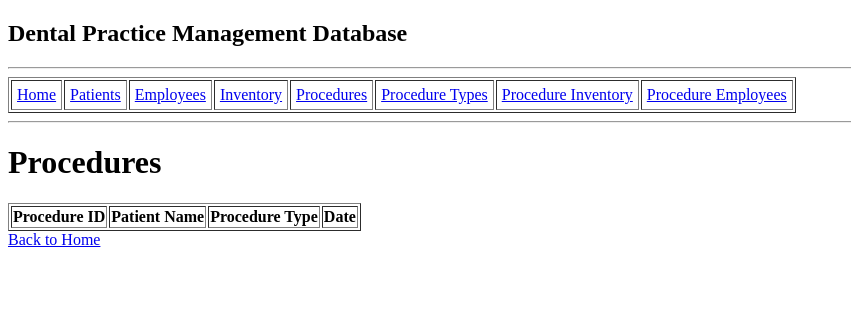
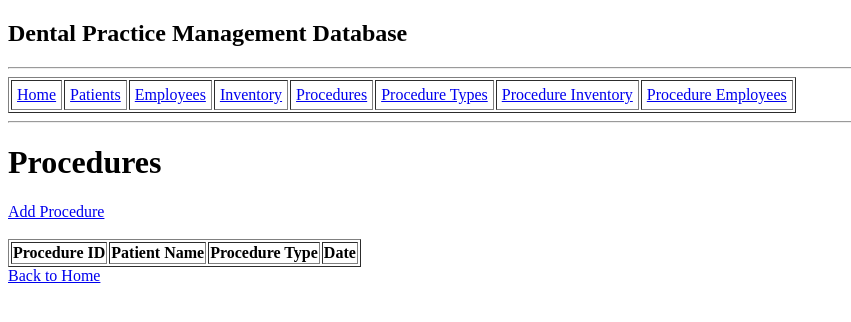
Before and after one commit to burton-its/step3, a Flask app: page /browse_procedures in a window 1280 px wide. Shown: the top 322 px of the page, without its empty margins (0-851 px from the left). Run offline with Flask 3, Linux system fonts and the light colour scheme; data that the repository does not hold is empty; some libraries are stand-ins or nearby versions.

Commit message:
Added CUD features for employee, inventory, and procedure table

```diff
--- a/DDL.sql
+++ b/DDL.sql
@@ -63,6 +63,7 @@ BEGIN
       FOREIGN KEY (patient_id) REFERENCES patient(patient_id)
         ON DELETE CASCADE,
       FOREIGN KEY (procedure_type_id) REFERENCES procedure_type(procedure_type_id)
+        ON DELETE CASCADE
   );
 
   -- junction: procedure <-> employee
@@ -73,6 +74,7 @@ BEGIN
       FOREIGN KEY (procedure_id) REFERENCES `procedure`(procedure_id)
         ON DELETE CASCADE,
       FOREIGN KEY (employee_id) REFERENCES employee(employee_id)
+        ON DELETE CASCADE
   );
 
   -- junction: procedure <-> inventory
@@ -84,6 +86,7 @@ BEGIN
       FOREIGN KEY (procedure_id) REFERENCES `procedure`(procedure_id)
         ON DELETE CASCADE,
       FOREIGN KEY (product_id) REFERENCES inventory(product_id)
+        ON DELETE CASCADE
   );
 
   -- seed data
--- a/PL.sql
+++ b/PL.sql
@@ -39,6 +39,111 @@ BEGIN
     WHERE patient_id = p_patient_id;
 END//
 
+-- EMPLOYEE PROCEDURES
+DROP PROCEDURE IF EXISTS sp_add_employee//
+CREATE PROCEDURE sp_add_employee(
+    IN e_first_name VARCHAR(255),
+    IN e_last_name VARCHAR(255),
+    IN e_role VARCHAR(255)
+)
+BEGIN
+    INSERT INTO employee (first_name, last_name, `role`)
+    VALUES (e_first_name, e_last_name, e_role);
+END//
+
+DROP PROCEDURE IF EXISTS sp_update_employee//
+CREATE PROCEDURE sp_update_employee(
+    IN e_employee_id INT,
+    IN e_first_name VARCHAR(255),
+    IN e_last_name VARCHAR(255),
+    IN e_role VARCHAR(255)
+)
+BEGIN
+    UPDATE employee
+    SET first_name = e_first_name,
+        last_name = e_last_name,
+        `role` = e_role
+    WHERE employee_id = e_employee_id;
+END//
+
+DROP PROCEDURE IF EXISTS sp_delete_employee//
+CREATE PROCEDURE sp_delete_employee(
+    IN e_employee_id INT
+)
+BEGIN
+    DELETE FROM employee
+    WHERE employee_id = e_employee_id;
+END//
+
+-- INVENTORY PROCEDURES
+DROP PROCEDURE IF EXISTS sp_add_inventory//
+CREATE PROCEDURE sp_add_inventory(
+    IN i_product_name VARCHAR(255),
+    IN i_unit_cost DECIMAL(10,2)
+)
+BEGIN
+    INSERT INTO inventory (product_name, unit_cost)
+    VALUES (i_product_name, i_unit_cost);
+END//
+
+DROP PROCEDURE IF EXISTS sp_update_inventory//
+CREATE PROCEDURE sp_update_inventory(
+    IN i_product_id INT,
+    IN i_product_name VARCHAR(255),
+    IN i_unit_cost DECIMAL(10,2)
+)
+BEGIN
+    UPDATE inventory
+    SET product_name = i_product_name,
+        unit_cost = i_unit_cost
+    WHERE product_id = i_product_id;
+END//
+
+DROP PROCEDURE IF EXISTS sp_delete_inventory//
+CREATE PROCEDURE sp_delete_inventory(
+    IN i_product_id INT
+)
+BEGIN
+    DELETE FROM inventory
+    WHERE product_id = i_product_id;
+END//
+
+-- PROCEDURE PROCEDURES
+DROP PROCEDURE IF EXISTS sp_add_procedure//
+CREATE PROCEDURE sp_add_procedure(
+    IN pr_patient_id INT,
+    IN pr_procedure_date DATE,
+    IN pr_procedure_type_id INT
+)
+BEGIN
+    INSERT INTO `procedure` (patient_id, procedure_date, procedure_type_id)
+    VALUES (pr_patient_id, pr_procedure_date, pr_procedure_type_id);
+END//
+
+DROP PROCEDURE IF EXISTS sp_update_procedure//
+CREATE PROCEDURE sp_update_procedure(
+    IN pr_procedure_id INT,
+    IN pr_patient_id INT,
+    IN pr_procedure_date DATE,
+    IN pr_procedure_type_id INT
+)
+BEGIN
+    UPDATE `procedure`
+    SET patient_id = pr_patient_id,
+        procedure_date = pr_procedure_date,
+        procedure_type_id = pr_procedure_type_id
+    WHERE procedure_id = pr_procedure_id;
+END//
+
+DROP PROCEDURE IF EXISTS sp_delete_procedure//
+CREATE PROCEDURE sp_delete_procedure(
+    IN pr_procedure_id INT
+)
+BEGIN
+    DELETE FROM `procedure`
+    WHERE procedure_id = pr_procedure_id;
+END//
+
 -- PROCEDURE INVENTORY PROCEDURES
 DROP PROCEDURE IF EXISTS sp_update_procedure_inventory//
 CREATE PROCEDURE sp_update_procedure_inventory(
--- a/app.py
+++ b/app.py
@@ -108,7 +108,7 @@ def edit_patient(patient_id):
     return render_template('edit_patient.html', patient=patient)
 
 
-# delete
+# delete patient
 @app.route('/patients/delete/<int:patient_id>', methods=['POST'])
 def delete_patient(patient_id):
     cur = mysql.connection.cursor()
@@ -118,6 +118,7 @@ def delete_patient(patient_id):
     cur.close()
     return redirect('/browse_patients')
 
+# browse employee
 @app.route('/browse_employees')
 def browse_employees():
     cur = mysql.connection.cursor()
@@ -130,6 +131,66 @@ def browse_employees():
     cur.close()
     return render_template('browse_employees.html', employees=employees)
 
+# add employee
+@app.route('/employees/add', methods=['GET', 'POST'])
+def add_employee():
+    if request.method == 'POST':
+        first = request.form['first_name']
+        last  = request.form['last_name']
+        role = request.form['role']
+
+        cur = mysql.connection.cursor()
+        cur.execute(
+            """
+            CALL sp_add_employee(%s, %s, %s)
+            """,
+            (first, last, role)
+        )
+        cur.nextset()
+        mysql.connection.commit()
+        cur.close()
+        return redirect('/browse_employees')
+
+    return render_template('add_employee.html')
+
+# edit employee
+@app.route('/employees/edit/<int:employee_id>', methods=['GET', 'POST'])
+def edit_employee(employee_id):
+    cur = mysql.connection.cursor()
+
+    if request.method == 'POST':
+        first = request.form['first_name']
+        last  = request.form['last_name']
+        role = request.form['role']
+
+        cur.execute(
+            """
+            CALL sp_update_employee(%s, %s, %s, %s)
+            """,
+            (employee_id, first, last, role)
+        )
+        cur.nextset()
+        mysql.connection.commit()
+        cur.close()
+        return redirect('/browse_employees')
+
+    # GET: get *
+    cur.execute("SELECT * FROM employee WHERE employee_id=%s", (employee_id,))
+    employee = cur.fetchone()
+    cur.close()
+    return render_template('edit_employee.html', employee=employee)
+
+# delete employee
+@app.route('/employees/delete/<int:employee_id>', methods=['POST'])
+def delete_employee(employee_id):
+    cur = mysql.connection.cursor()
+    cur.execute("CALL sp_delete_employee(%s)", (employee_id,))
+    cur.nextset()
+    mysql.connection.commit()
+    cur.close()
+    return redirect('/browse_employees')
+
+#browse inventory
 @app.route('/browse_inventory')
 def browse_inventory():
     cur = mysql.connection.cursor()
@@ -142,6 +203,64 @@ def browse_inventory():
     cur.close()
     return render_template('browse_inventory.html', inventories=inventories)
 
+# add inventory
+@app.route('/inventory/add', methods=['GET', 'POST'])
+def add_inventory():
+    if request.method == 'POST':
+        name = request.form['product_name']
+        unit_cost  = request.form['unit_cost']
+
+        cur = mysql.connection.cursor()
+        cur.execute(
+            """
+            CALL sp_add_inventory(%s, %s)
+            """,
+            (name, unit_cost)
+        )
+        cur.nextset()
+        mysql.connection.commit()
+        cur.close()
+        return redirect('/browse_inventory')
+
+    return render_template('add_inventory.html')
+
+# edit inventory
+@app.route('/inventory/edit/<int:product_id>', methods=['GET', 'POST'])
+def edit_inventory(product_id):
+    cur = mysql.connection.cursor()
+
+    if request.method == 'POST':
+        name = request.form['product_name']
+        unit_cost  = request.form['unit_cost']
+
+        cur.execute(
+            """
+            CALL sp_update_inventory(%s, %s, %s)
+            """,
+            (product_id, name, unit_cost)
+        )
+        cur.nextset()
+        mysql.connection.commit()
+        cur.close()
+        return redirect('/browse_inventory')
+
+    # GET: get *
+    cur.execute("SELECT * FROM inventory WHERE product_id=%s", (product_id,))
+    inventory = cur.fetchone()
+    cur.close()
+    return render_template('edit_inventory.html', inventory=inventory)
+
+# delete inventory
+@app.route('/inventory/delete/<int:product_id>', methods=['POST'])
+def delete_inventory(product_id):
+    cur = mysql.connection.cursor()
+    cur.execute("CALL sp_delete_inventory(%s)", (product_id,))
+    cur.nextset()
+    mysql.connection.commit()
+    cur.close()
+    return redirect('/browse_inventory')
+
+# browse procedures
 @app.route('/browse_procedures')
 def browse_procedures():
     cur = mysql.connection.cursor()
@@ -163,6 +282,66 @@ def browse_procedures():
     cur.close()
     return render_template('browse_procedures.html', procedures=procedures)
 
+# add procedure
+@app.route('/procedures/add', methods=['GET', 'POST'])
+def add_procedure():
+    if request.method == 'POST':
+        patient_id = request.form['patient_id']
+        date  = request.form['procedure_date']
+        procedure_type_id = request.form['procedure_type_id']
+
+        cur = mysql.connection.cursor()
+        cur.execute(
+            """
+            CALL sp_add_procedure(%s, %s, %s)
+            """,
+            (patient_id, date, procedure_type_id)
+        )
+        cur.nextset()
+        mysql.connection.commit()
+        cur.close()
+        return redirect('/browse_procedures')
+
+    return render_template('add_procedure.html')
+
+# edit procedure
+@app.route('/procedures/edit/<int:procedure_id>', methods=['GET', 'POST'])
+def edit_procedure(procedure_id):
+    cur = mysql.connection.cursor()
+
+    if request.method == 'POST':
+        patient_id = request.form['patient_id']
+        date  = request.form['procedure_date']
+        procedure_type_id = request.form['procedure_type_id']
+
+        cur.execute(
+            """
+            CALL sp_update_procedure(%s, %s, %s, %s)
+            """,
+            (procedure_id, patient_id, date, procedure_type_id)
+        )
+        cur.nextset()
+        mysql.connection.commit()
+        cur.close()
+        return redirect('/browse_procedures')
+
+    # GET: get *
+    cur.execute("SELECT * FROM `procedure` WHERE procedure_id=%s", (procedure_id,))
+    procedure = cur.fetchone()
+    cur.close()
+    return render_template('edit_procedure.html', procedure=procedure)
+
+# delete procedure
+@app.route('/procedures/delete/<int:procedure_id>', methods=['POST'])
+def delete_procedure(procedure_id):
+    cur = mysql.connection.cursor()
+    cur.execute("CALL sp_delete_procedure(%s)", (procedure_id,))
+    cur.nextset()
+    mysql.connection.commit()
+    cur.close()
+    return redirect('/browse_procedures')
+
+# browse procedure types
 @app.route('/browse_procedure_types')
 def browse_procedure_types():
     cur = mysql.connection.cursor()
@@ -175,7 +354,7 @@ def browse_procedure_types():
     cur.close()
     return render_template('browse_procedure_types.html', procedure_types=procedure_types)
 
-
+# browse procedure inventory
 @app.route('/browse_procedure_inventory')
 def browse_procedure_inventory():
     cur = mysql.connection.cursor(MySQLdb.cursors.DictCursor)
@@ -199,6 +378,7 @@ def browse_procedure_inventory():
     return render_template("browse_procedure_inventory.html",
                            procedure_inventories=procedure_inventories)
 
+# edit procedure inventory
 @app.route('/procedure_inventory/edit/<int:procedure_id>/<int:product_id>', methods=['GET', 'POST'])
 def edit_procedure_inventory(procedure_id, product_id):
     cur = mysql.connection.cursor(MySQLdb.cursors.DictCursor)
@@ -232,6 +412,7 @@ def edit_procedure_inventory(procedure_id, product_id):
     cur.close()
     return render_template("edit_procedure_inventory.html", row=row)
 
+# browse procedure employees
 @app.route('/browse_procedure_employees')
 def browse_procedure_employees():
     cur = mysql.connection.cursor(MySQLdb.cursors.DictCursor)
@@ -254,6 +435,7 @@ def browse_procedure_employees():
     cur.close()
     return render_template('browse_procedure_employees.html', procedure_employees=procedure_employees)
 
+# edit procedure employees
 @app.route('/procedure_employee/edit/<int:procedure_id>/<int:employee_id>', methods=['GET', 'POST'])
 def edit_procedure_employee(procedure_id, employee_id):
     cur = mysql.connection.cursor(MySQLdb.cursors.DictCursor)
--- a/templates/browse_procedures.html
+++ b/templates/browse_procedures.html
@@ -5,6 +5,9 @@
 {% block content %}
 
     <h1>Procedures</h1>
+
+    <a href="/procedures/add">Add Procedure</a>
+    <br><br>
 
     <table border="1">
     <tr>
@@ -21,6 +24,13 @@
         <td>{{ procedure.patient_name }}</td>
         <td>{{ procedure.procedure_type_name }}</td>
         <td>{{ procedure.procedure_date}}</td>
+        <td>
+        <a href="/procedures/edit/{{ procedure.procedure_id }}">Edit</a>
+
+        <form action="/procedures/delete/{{ procedure.procedure_id }}" method="POST" style="display:inline;">
+          <button type="submit" onclick="return confirm('Delete this procedure?')">Delete</button>
+        </form>
+    </td>
     </tr>
     {% endfor %}
 </table>
```
Also changed, not shown: templates/add_employee.html (added, +25 -0 lines), templates/add_inventory.html (added, +22 -0 lines), templates/add_procedure.html (added, +25 -0 lines), templates/browse_employees.html (+10 -0 lines), templates/browse_inventory.html (+10 -0 lines), templates/edit_employee.html (added, +24 -0 lines), templates/edit_inventory.html (added, +21 -0 lines), templates/edit_procedure.html (added, +24 -0 lines).
